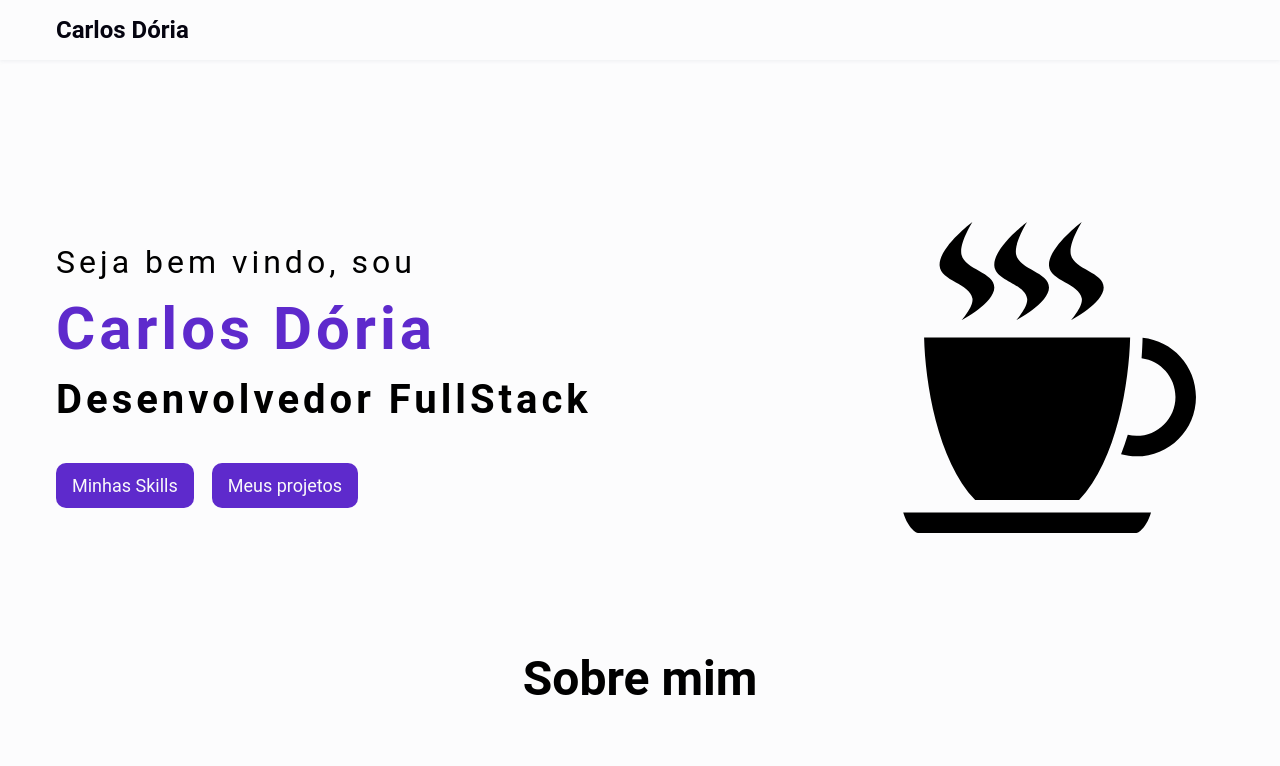
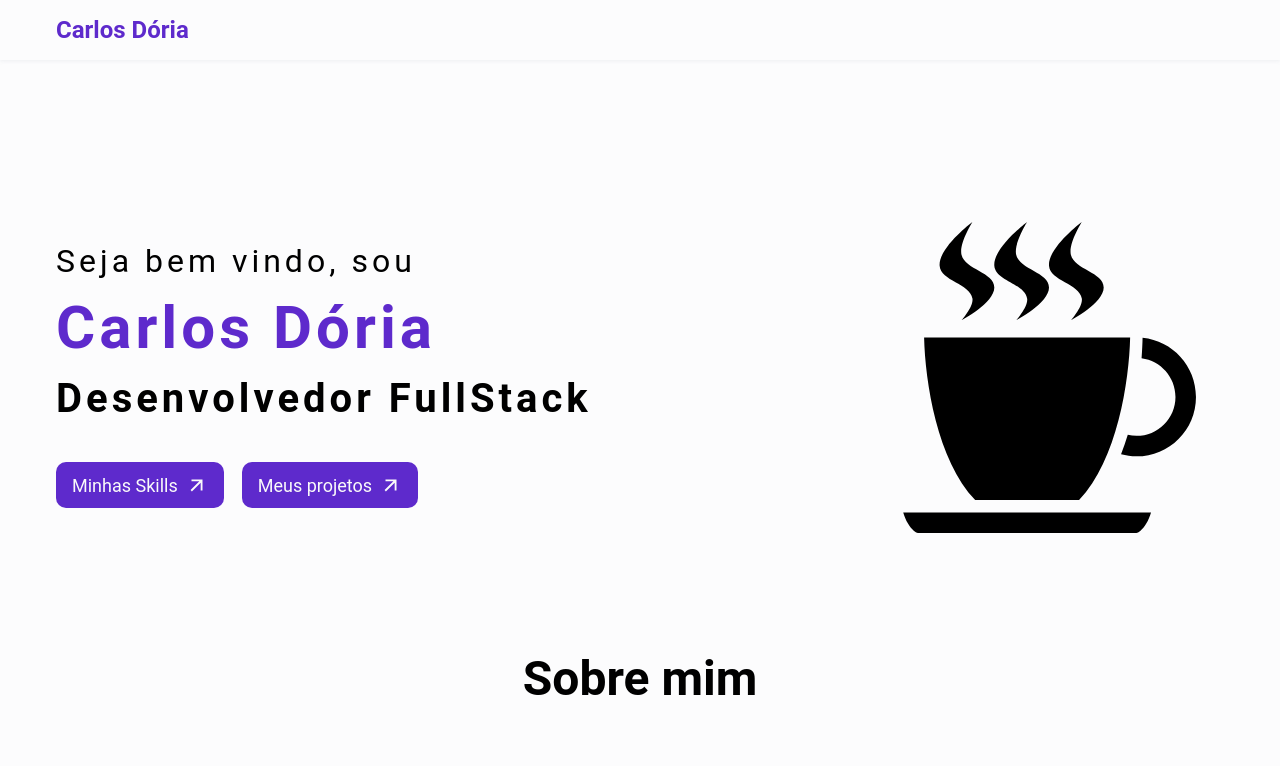
Before and after one commit to carlosdoria/portfolio, a Next.js app: page / in a window 1280 px wide. Shown: the top 766 px of the page. Built offline with nearby package versions, Linux system fonts and the light colour scheme; grey boxes are pictures that could not be loaded.

Commit message:
styles: update styles

```diff
--- a/src/components/Footer/styles.ts
+++ b/src/components/Footer/styles.ts
@@ -4,7 +4,7 @@ import { size } from 'styles/breakpoints'
 export const Footer = styled.footer`
   max-width: ${size.desktopM};
   margin: 0 auto;
-  padding: 6rem 0 4rem;
+  padding: 6rem 0 3.2rem;
 
   text-align: center;
 `
--- a/src/components/Header/styles.ts
+++ b/src/components/Header/styles.ts
@@ -29,7 +29,7 @@ export const Nav = styled.nav`
 export const Logo = styled.p`
   font-size: 2.4rem;
   font-weight: bold;
-  color: ${(props) => props.theme.colors.primary};
+  color: ${(props) => props.theme.colors.secondary};
 
   text-shadow: ${({ theme }) =>
     theme.title === 'dark'
--- a/src/containers/AboutMeSection/styles.ts
+++ b/src/containers/AboutMeSection/styles.ts
@@ -22,8 +22,7 @@ export const AboutDivImage = styled.div`
   justify-content: center;
 
   img {
-    border-radius: 46% 34% 48% 32% / 21% 62% 18% 59%;
-    border-radius: 56% 44% 25% 75% / 77% 52% 48% 23%;
+    border-radius: 50% 50% 50% 50% / 30% 27% 73% 70%;
   }
 `
 
--- a/src/containers/HomeSection/index.tsx
+++ b/src/containers/HomeSection/index.tsx
@@ -3,6 +3,8 @@
 import { GiCoffeeCup } from 'react-icons/gi'
 
 import * as S from './styles'
+import { MdArrowOutward } from 'react-icons/md'
+
 import { Section } from 'components/Section'
 
 export const HomeSection = () => {
@@ -17,8 +19,12 @@ export const HomeSection = () => {
           </S.PresentationWrapper>
 
           <S.LinkWrapper>
-            <S.CustomLink href='#skills'>Minhas Skills</S.CustomLink>
-            <S.CustomLink href='#projects'>Meus projetos</S.CustomLink>
+            <S.CustomLink href='#skills'>
+              Minhas Skills <MdArrowOutward size={22} />
+            </S.CustomLink>
+            <S.CustomLink href='#projects'>
+              Meus projetos <MdArrowOutward size={22} />
+            </S.CustomLink>
           </S.LinkWrapper>
         </div>
 
--- a/src/containers/HomeSection/styles.ts
+++ b/src/containers/HomeSection/styles.ts
@@ -123,6 +123,9 @@ export const CustomLink = styled(Link)`
 
   border-radius: 1rem;
   background: ${({ theme }) => theme.colors.secondary};
+  display: flex;
+  align-items: center;
+  gap: 0.8rem;
 
   @media screen and (${device.tabletS}) {
     width: fit-content;
```
